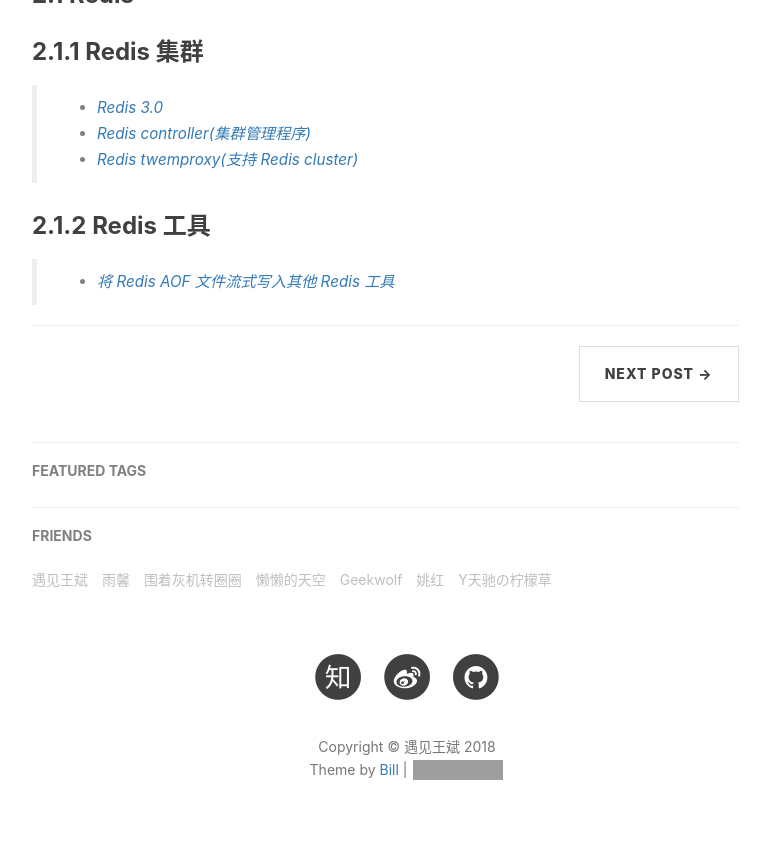
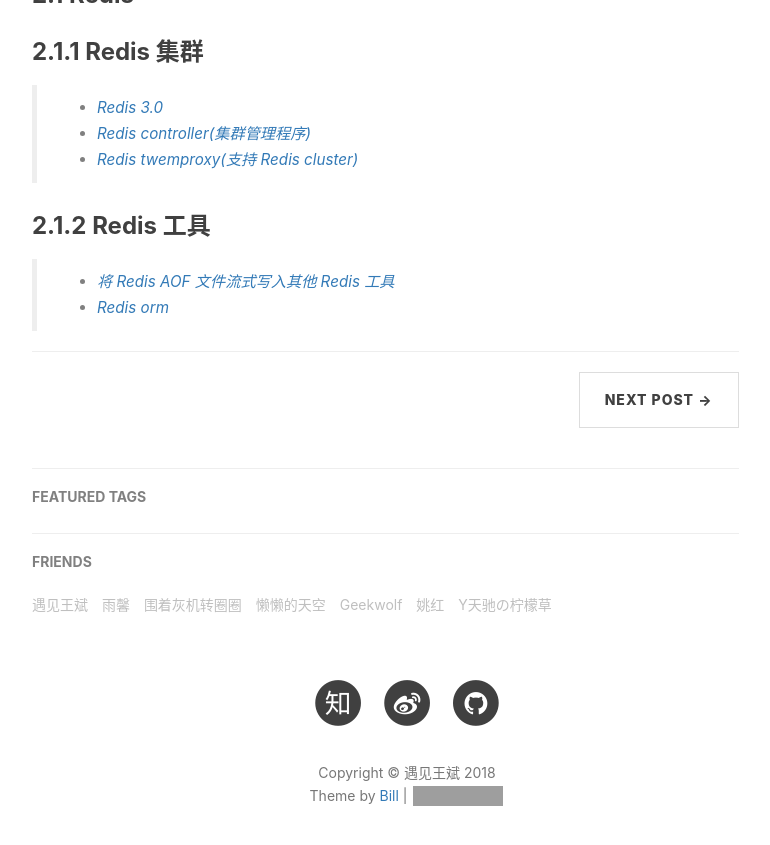
Before and after one commit to meetbill/meetbill.github.io, a Jekyll site: the page built from _posts/2016-05-31-db.md, in a window 1280 px wide and 900 px high, scrolled down 824 px. Shown: the top 845 px of the window, without its empty margins (233-1003 px from the left). Built offline with Jekyll 4.4.1, drawn with Linux system fonts in a browser that asks for light colours; nearby versions of some CDN libraries; comment, search, counter and statistics services are not loaded; grey boxes are pictures that could not be loaded.

Commit message:
[Update]update db.md

```diff
--- a/_posts/2016-05-31-db.md
+++ b/_posts/2016-05-31-db.md
@@ -28,3 +28,4 @@
 
 ### 2.1.2 Redis 工具
 > * [将 Redis AOF 文件流式写入其他 Redis 工具](https://github.com/meetbill/redis-replay-aof)
+> * [Redis orm](https://github.com/meetbill/redis-orm)
```
